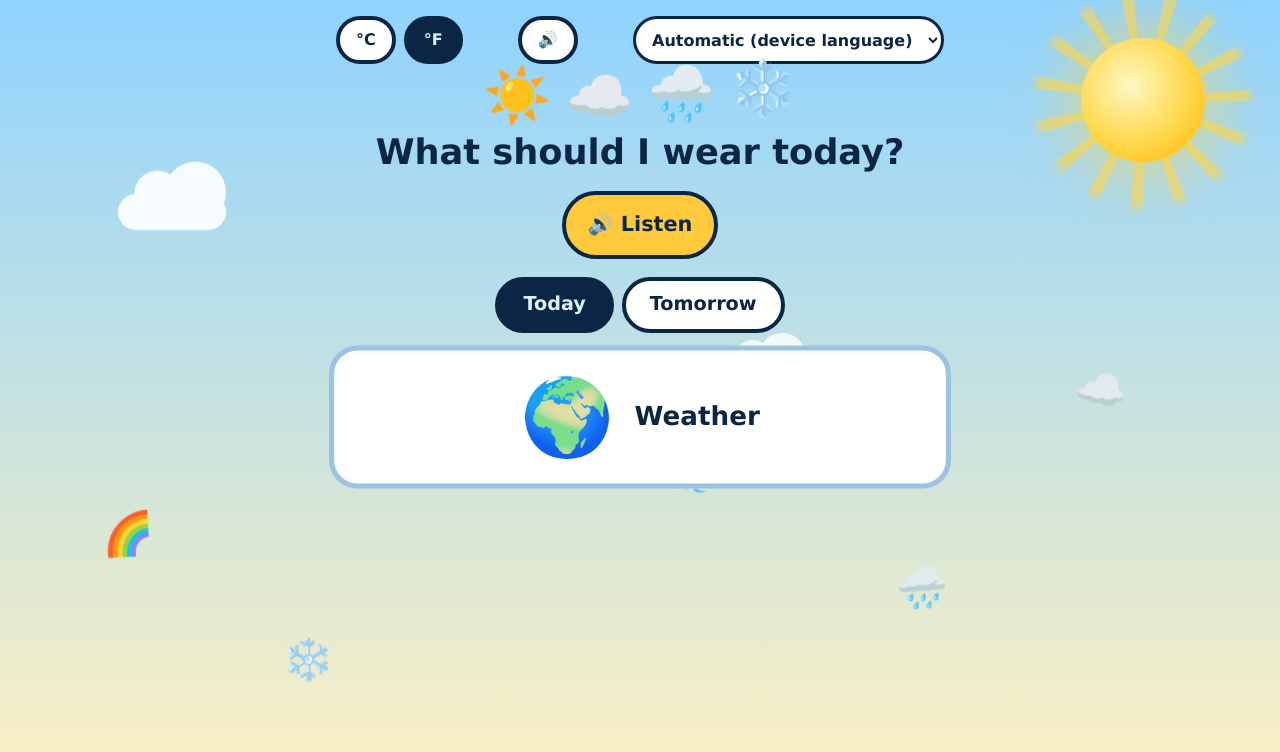
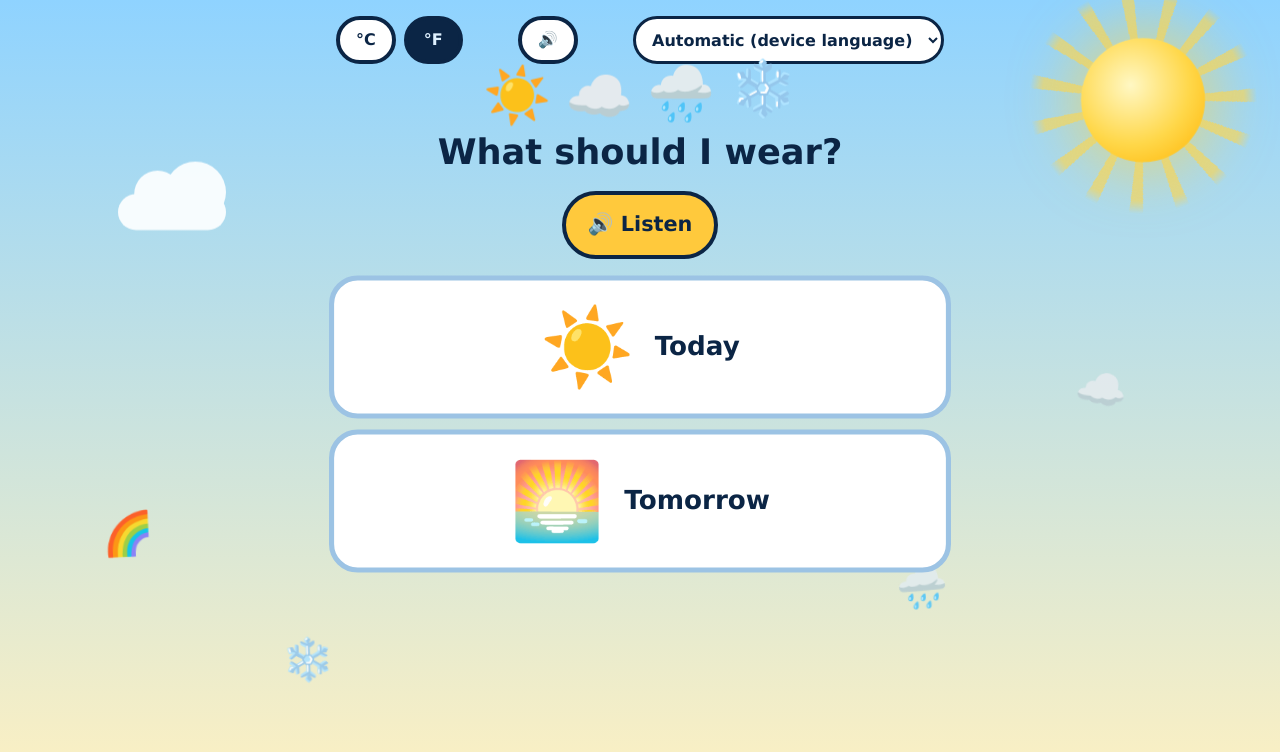
Before and after one commit to LosAlves/Wath-to-Wear, a plain HTML site: page index.html in a window 1280 px wide. Drawn offline with Linux system fonts and the light colour scheme.

Commit message:
Add files via upload

```diff
--- a/index.html
+++ b/index.html
@@ -160,7 +160,7 @@ button:focus-visible{outline:6px solid var(--sun);outline-offset:3px}
       loading:"Looking at the weather…", today:"Today’s weather",
       go:"👕 Let’s get dressed", listen:"🔊 Listen", notright:"✏️ Not right?",
       skyQ:"Look outside. What is the sky like?", feelQ:"How does it feel outside?",
-      back:"⬅️ Back", pickTop:"Choose your top", pickBottom:"Choose your trousers", pickShoes:"Choose your shoes", tempQ:"Look at the thermometer. Tap the temperature.", deg:"degrees", voice:"Change voice", startQ:"What should I wear today?", mute:"Mute the voice", autoLang:"Automatic (device language)", langLabel:"Language", unmute:"Turn the voice on", autoBtn:"Weather", home:"🏠 Home", suggestQ:"Today’s outfit", suggestSay:"I suggest: ", dayToday:"Today", dayTomorrow:"Tomorrow", suggestQTom:"Tomorrow’s outfit", todayTom:"Tomorrow’s weather", sentenceTom:function(s,f){return "Tomorrow it will be "+s+" and "+f+"."}, seeOutfit:"👀 See my outfit", manualBtn:"I choose the temperature", errDenied:"Location is blocked. On iPad or iPhone: Settings → Privacy & Security → Location Services → Safari Websites → While Using. Then tap Check weather.", errOther:"Could not get the weather. Check the internet connection, then tap Check weather.", sample:"Hello! Today we choose our clothes.", check:"🌍 Check weather", put:"Put on: ", did:"✓ I put it on",
+      back:"⬅️ Back", pickTop:"Choose your top", pickBottom:"Choose your trousers", pickShoes:"Choose your shoes", tempQ:"Look at the thermometer. Tap the temperature.", deg:"degrees", voice:"Change voice", startQ:"What should I wear?", mute:"Mute the voice", autoLang:"Automatic (device language)", langLabel:"Language", unmute:"Turn the voice on", autoBtn:"Weather", home:"🏠 Home", suggestQ:"Today’s outfit", suggestSay:"I suggest: ", dayToday:"Today", dayTomorrow:"Tomorrow", suggestQTom:"Tomorrow’s outfit", todayTom:"Tomorrow’s weather", sentenceTom:function(s,f){return "Tomorrow it will be "+s+" and "+f+"."}, seeOutfit:"👀 See my outfit", manualBtn:"I choose the temperature", errDenied:"Location is blocked. On iPad or iPhone: Settings → Privacy & Security → Location Services → Safari Websites → While Using. Then tap Check weather.", errOther:"Could not get the weather. Check the internet connection, then tap Check weather.", sample:"Hello! Today we choose our clothes.", check:"🌍 Check weather", put:"Put on: ", did:"✓ I put it on",
       done:"All done! Have a nice day!", again:"Start again",
       sentence:function(s,f){return "Today it is "+s+" and "+f+"."},
       sky:{sunny:["Sunny","sunny"],cloudy:["Cloudy","cloudy"],rainy:["Rain","rainy"],snowy:["Snow","snowy"]},
@@ -174,7 +174,7 @@ button:focus-visible{outline:6px solid var(--sun);outline-offset:3px}
       loading:"Je regarde la météo…", today:"La météo d’aujourd’hui",
       go:"👕 On s’habille", listen:"🔊 Écouter", notright:"✏️ Ce n’est pas ça"+N+"?",
       skyQ:"Regarde dehors. Comment est le ciel"+N+"?", feelQ:"Il fait comment dehors"+N+"?",
-      back:"⬅️ Retour", pickTop:"Choisis ton haut", pickBottom:"Choisis ton bas", pickShoes:"Choisis tes chaussures", tempQ:"Regarde le thermomètre. Touche la température.", deg:"degrés", voice:"Changer de voix", startQ:"Que dois-je porter aujourd’hui"+N+"?", mute:"Couper la voix", autoLang:"Automatique (langue de l’appareil)", langLabel:"Langue", unmute:"Activer la voix", autoBtn:"Météo", home:"🏠 Accueil", suggestQ:"Ta tenue du jour", suggestSay:"Je te propose"+N+": ", dayToday:"Aujourd’hui", dayTomorrow:"Demain", suggestQTom:"Ta tenue de demain", todayTom:"La météo de demain", sentenceTom:function(s,f){return "Demain, le temps sera "+s+" et il fera "+f+"."}, seeOutfit:"👀 Voir ma tenue", manualBtn:"Je choisis la température", errDenied:"La localisation est bloquée. Sur iPad ou iPhone : Réglages → Confidentialité et sécurité → Service de localisation → Sites web Safari → Lors de l’utilisation. Puis touchez Voir la météo.", errOther:"Impossible d’obtenir la météo. Vérifiez la connexion internet, puis touchez Voir la météo.", sample:"Bonjour ! On choisit nos habits.", check:"🌍 Voir la météo", put:"Mets"+N+": ", did:"✓ Je l’ai mis",
+      back:"⬅️ Retour", pickTop:"Choisis ton haut", pickBottom:"Choisis ton bas", pickShoes:"Choisis tes chaussures", tempQ:"Regarde le thermomètre. Touche la température.", deg:"degrés", voice:"Changer de voix", startQ:"Que dois-je porter"+N+"?", mute:"Couper la voix", autoLang:"Automatique (langue de l’appareil)", langLabel:"Langue", unmute:"Activer la voix", autoBtn:"Météo", home:"🏠 Accueil", suggestQ:"Ta tenue du jour", suggestSay:"Je te propose"+N+": ", dayToday:"Aujourd’hui", dayTomorrow:"Demain", suggestQTom:"Ta tenue de demain", todayTom:"La météo de demain", sentenceTom:function(s,f){return "Demain, le temps sera "+s+" et il fera "+f+"."}, seeOutfit:"👀 Voir ma tenue", manualBtn:"Je choisis la température", errDenied:"La localisation est bloquée. Sur iPad ou iPhone : Réglages → Confidentialité et sécurité → Service de localisation → Sites web Safari → Lors de l’utilisation. Puis touchez Voir la météo.", errOther:"Impossible d’obtenir la météo. Vérifiez la connexion internet, puis touchez Voir la météo.", sample:"Bonjour ! On choisit nos habits.", check:"🌍 Voir la météo", put:"Mets"+N+": ", did:"✓ Je l’ai mis",
       done:"Terminé"+N+"! Bonne journée"+N+"!", again:"Recommencer",
       sentence:function(s,f){return "Aujourd’hui, le temps est "+s+" et il fait "+f+"."},
       sky:{sunny:["Soleil","ensoleillé"],cloudy:["Nuages","nuageux"],rainy:["Pluie","pluvieux"],snowy:["Neige","neigeux"]},
@@ -188,7 +188,7 @@ button:focus-visible{outline:6px solid var(--sun);outline-offset:3px}
       loading:"A ver o tempo…", today:"O tempo de hoje",
       go:"👕 Vamos vestir-nos", listen:"🔊 Ouvir", notright:"✏️ Não é isto?",
       skyQ:"Olha lá para fora. Como está o céu?", feelQ:"Como está lá fora?",
-      back:"⬅️ Voltar", pickTop:"Escolhe a parte de cima", pickBottom:"Escolhe as calças", pickShoes:"Escolhe o calçado", tempQ:"Olha para o termómetro. Toca na temperatura.", deg:"graus", voice:"Mudar de voz", startQ:"O que vou vestir hoje?", mute:"Silenciar a voz", autoLang:"Automático (idioma do dispositivo)", langLabel:"Idioma", unmute:"Ativar a voz", autoBtn:"Tempo", home:"🏠 Início", suggestQ:"A roupa de hoje", suggestSay:"Sugiro: ", dayToday:"Hoje", dayTomorrow:"Amanhã", suggestQTom:"A roupa de amanhã", todayTom:"O tempo de amanhã", sentenceTom:function(s,f){return "Amanhã "+s+" e "+f+"."}, seeOutfit:"👀 Ver a minha roupa", manualBtn:"Eu escolho a temperatura", errDenied:"A localização está bloqueada. No iPad ou iPhone: Definições → Privacidade e segurança → Serviços de localização → Sites do Safari → Enquanto usa a app. Depois toca em Ver o tempo.", errOther:"Não foi possível obter o tempo. Verifica a ligação à internet e depois toca em Ver o tempo.", sample:"Olá! Hoje vamos escolher a roupa.", check:"🌍 Ver o tempo", put:"Veste: ", did:"✓ Já vesti",
+      back:"⬅️ Voltar", pickTop:"Escolhe a parte de cima", pickBottom:"Escolhe as calças", pickShoes:"Escolhe o calçado", tempQ:"Olha para o termómetro. Toca na temperatura.", deg:"graus", voice:"Mudar de voz", startQ:"O que vou vestir?", mute:"Silenciar a voz", autoLang:"Automático (idioma do dispositivo)", langLabel:"Idioma", unmute:"Ativar a voz", autoBtn:"Tempo", home:"🏠 Início", suggestQ:"A roupa de hoje", suggestSay:"Sugiro: ", dayToday:"Hoje", dayTomorrow:"Amanhã", suggestQTom:"A roupa de amanhã", todayTom:"O tempo de amanhã", sentenceTom:function(s,f){return "Amanhã "+s+" e "+f+"."}, seeOutfit:"👀 Ver a minha roupa", manualBtn:"Eu escolho a temperatura", errDenied:"A localização está bloqueada. No iPad ou iPhone: Definições → Privacidade e segurança → Serviços de localização → Sites do Safari → Enquanto usa a app. Depois toca em Ver o tempo.", errOther:"Não foi possível obter o tempo. Verifica a ligação à internet e depois toca em Ver o tempo.", sample:"Olá! Hoje vamos escolher a roupa.", check:"🌍 Ver o tempo", put:"Veste: ", did:"✓ Já vesti",
       done:"Pronto! Tem um bom dia!", again:"Recomeçar",
       sentence:function(s,f){return "Hoje "+s+" e "+f+"."},
       sky:{sunny:["Sol","faz sol"],cloudy:["Nuvens","está nublado"],rainy:["Chuva","está a chover"],snowy:["Neve","está a nevar"]},
@@ -512,9 +512,9 @@ button:focus-visible{outline:6px solid var(--sun);outline-offset:3px}
     else if(st.step==="start"){
       app.appendChild(el("div","hero",'<span>☀️</span><span>☁️</span><span>🌧️</span><span>❄️</span>'));
       header(L.startQ);
-      dayToggle(L);
       var sg=el("div","stack");
-      sg.appendChild(choiceBtn("🌍",L.autoBtn,function(){load()}));
+      sg.appendChild(choiceBtn("☀️",L.dayToday,function(){st.day="today";load()}));
+      sg.appendChild(choiceBtn("🌅",L.dayTomorrow,function(){st.day="tomorrow";load()}));
       app.appendChild(sg);
     }
     else if(st.step==="temp"){
```
